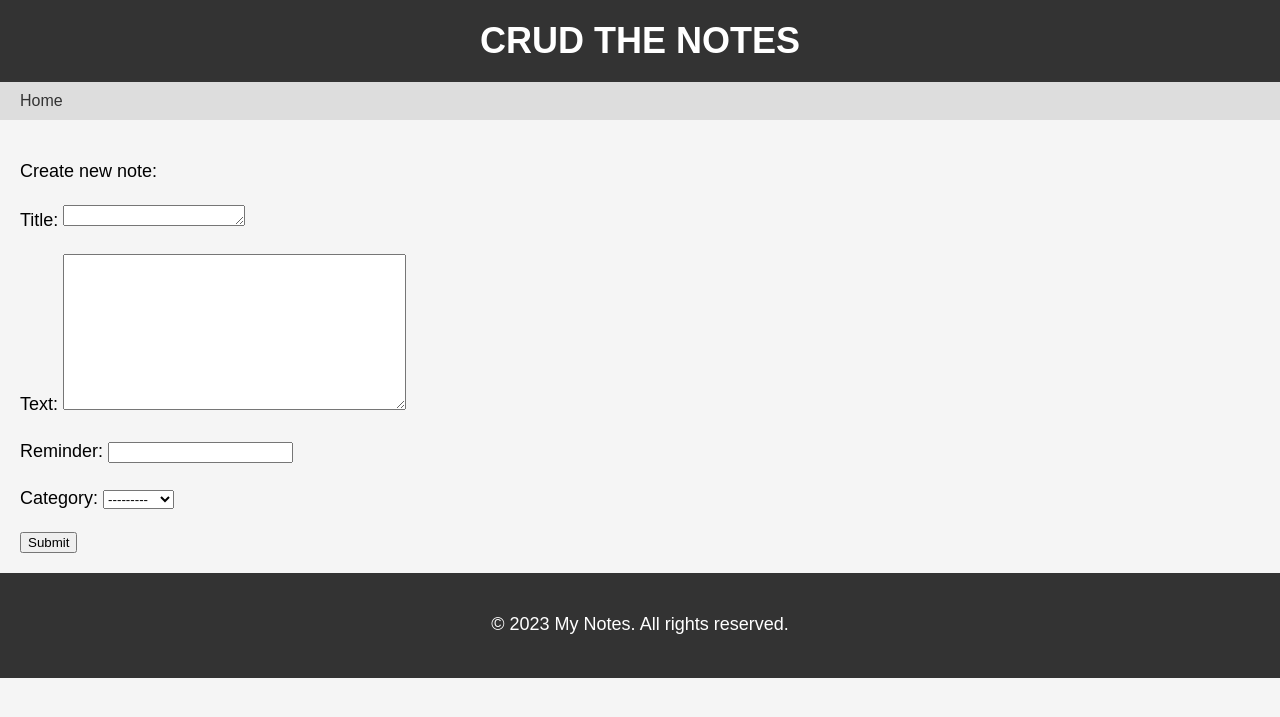
After one commit to alex-raspopov/notes_app, a Django app: page /note/ in a window 1280 px wide. The commit adds this page. Shown: the top 717 px of the page. Run offline with Django 4.2, Linux system fonts and the light colour scheme; data comes from the database, SQL or seed files in the repository; both versions use the stored data as it was after the commit.

Commit message:
Create and edit functionality

```diff
--- /dev/null
+++ b/notes/forms.py
@@ -0,0 +1,16 @@
+from django import forms
+from .models import Notes, Category
+
+
+class NoteForm(forms.ModelForm):
+    class Meta:
+        model = Notes
+        fields = '__all__'
+        widgets = {'title': forms.Textarea(attrs={'cols': "20", "rows": "1"})}
+
+
+class CategoryForm(forms.ModelForm):
+    class Meta:
+        model = Category
+        fields = '__all__'
+        widgets = {'title': forms.Textarea(attrs={'cols': "20", "rows": "1"})}
--- a/notes/models.py
+++ b/notes/models.py
@@ -11,7 +11,7 @@ class Category(models.Model):
 class Notes(models.Model):
     title = models.CharField(max_length=200)
     text = models.TextField()
-    reminder = models.DateTimeField(auto_now=True)
+    reminder = models.DateTimeField(auto_now=False)
     category = models.ForeignKey(Category, on_delete=models.CASCADE, related_name='notes', null=True, blank=False)
 
     def __str__(self):
--- a/notes/templates/notes/index.html
+++ b/notes/templates/notes/index.html
@@ -6,9 +6,7 @@
 
 
 {% block nav %}
-    <li><a href="add_category/">Create</a></li>
-    <li><a href="upd_category/">Update</a></li>
-    <li><a href="del_category/">Delete</a></li>
+    <li><a href="{% url 'category_add' %}">Create category</a></li>
 {% endblock %}
 
 
--- /dev/null
+++ b/notes/templates/notes/note.html
@@ -0,0 +1,15 @@
+{% extends 'base.html' %}
+
+
+{% block headline %}
+    <p>Create new note:</p>
+{% endblock %}
+
+
+{% block content %}
+    <form method="post">
+        {% csrf_token %}
+        {{ form.as_p }}
+        <input type="submit" value="Submit">
+    </form>
+{% endblock %}
--- a/notes/templates/notes/view_note.html
+++ b/notes/templates/notes/view_note.html
@@ -7,9 +7,8 @@
 
 {% block nav %}
     <li><a href="{% url 'notes_in_category' note.category_id %}">< back</a></li>
-    <li><a href="add_note/">Create</a></li>
-    <li><a href="upd_note/">Update</a></li>
-    <li><a href="del_note/">Delete</a></li>
+    <li><a href="{% url 'note_update' note.id %}">Update note</a></li>
+    <li><a href="{% url 'note_delete' note.id %}/">Delete note</a></li>
 {% endblock %}
 
 
--- a/notes/templates/notes/view_notes_in_category.html
+++ b/notes/templates/notes/view_notes_in_category.html
@@ -7,9 +7,9 @@
 
 {% block nav %}
     <li><a href="{% url 'index' %}">< back</a></li>
-    <li><a href="add_note/">Create</a></li>
-    <li><a href="upd_note/">Update</a></li>
-    <li><a href="del_note/">Delete</a></li>
+    <li><a href="{% url 'note_add' %}">Create note</a></li>
+    <li><a href="{% url 'category_update' category.id %}">Update category</a></li>
+    <li><a href="{% url 'category_delete' category.id %}">Delete category</a></li>
 {% endblock %}
 
 
--- a/notes/urls.py
+++ b/notes/urls.py
@@ -6,4 +6,10 @@ urlpatterns = [
     path('index/', views.index, name='index'),
     path('category_<int:category_id>/', views.notes_in_category, name='notes_in_category'),
     path('note_<int:note_id>/', views.view_note, name='view_note'),
+    path('note/', views.note_add, name='note_add'),
+    path('category/', views.category_add, name='category_add'),
+    path('category_<int:category_id>/u/', views.category_update, name='category_update'),
+    path('category_<int:category_id>/d/', views.category_delete, name='category_delete'),
+    path('note_<int:note_id>/u/', views.note_update, name='note_update'),
+    path('note_<int:note_id>/d/', views.note_delete, name='note_delete'),
 ]
--- a/notes/views.py
+++ b/notes/views.py
@@ -2,6 +2,7 @@ from django.shortcuts import render, get_list_or_404, get_object_or_404
 from django.http import HttpResponse
 from django.utils import timezone
 from .models import Notes, Category
+from .forms import NoteForm, CategoryForm
 
 
 def hello(request):
@@ -24,3 +25,66 @@ def notes_in_category(request, category_id):
 def view_note(request, note_id):
     note = get_object_or_404(Notes, pk=note_id)
     return render(request, 'notes/view_note.html', {'note': note})
+
+
+def note_add(request):
+    if request.method == 'GET':
+        form = NoteForm()
+        return render(request, 'notes/note.html', {'form': form})
+    else:
+        # if this is a POST request we need to process the form data
+        # create a form instance and populate it with data from the request:
+        form = NoteForm(request.POST)
+        # check whether it's valid:
+        if form.is_valid():
+            # process the data in form.cleaned_data as required
+            # ...
+            note = Notes(title=form.cleaned_data['title'], text=form.cleaned_data['text'],
+                         reminder=form.cleaned_data['reminder'], category=form.cleaned_data['category'])
+            note.save()
+            # redirect to a new URL:
+            return HttpResponse('thanks')
+
+
+def category_add(request):
+    if request.method == 'GET':
+        form = CategoryForm()
+        return render(request, 'notes/category.html', {'form': form})
+    else:
+        form = CategoryForm(request.POST)
+        if form.is_valid():
+            category = Category(title=form.cleaned_data['title'])
+            category.save()
+            return HttpResponse('thanks')
+
+
+def category_update(request, category_id):
+    category = Category.objects.get(id=category_id)
+    if request.method == 'GET':
+        form = CategoryForm(instance=category)
+        return render(request, 'notes/category.html', {'form': form})
+    else:
+        form = CategoryForm(request.POST, instance=category)
+        if form.is_valid():
+            category.save()
+            return HttpResponse('thanks')
+
+
+def note_update(request, note_id):
+    note = Notes.objects.get(id=note_id)
+    if request.method == 'GET':
+        form = NoteForm(instance=note)
+        return render(request, 'notes/note.html', {'form': form})
+    else:
+        form = NoteForm(request.POST, instance=note)
+        if form.is_valid():
+            note.save()
+            return HttpResponse('thanks')
+
+
+def note_delete(request, note_id):
+    return render(request, 'notes/delete.html')
+
+
+def category_delete(request, category_id):
+    return render(request, 'notes/delete.html')
```
Also changed, not shown: datadump.json (added, +1 -0 lines), notes/templates/notes/category.html (added, +15 -0 lines), notes/templates/notes/delete.html (added, +11 -0 lines), notes_app/settings.py (+10 -0 lines), db.sqlite3.
